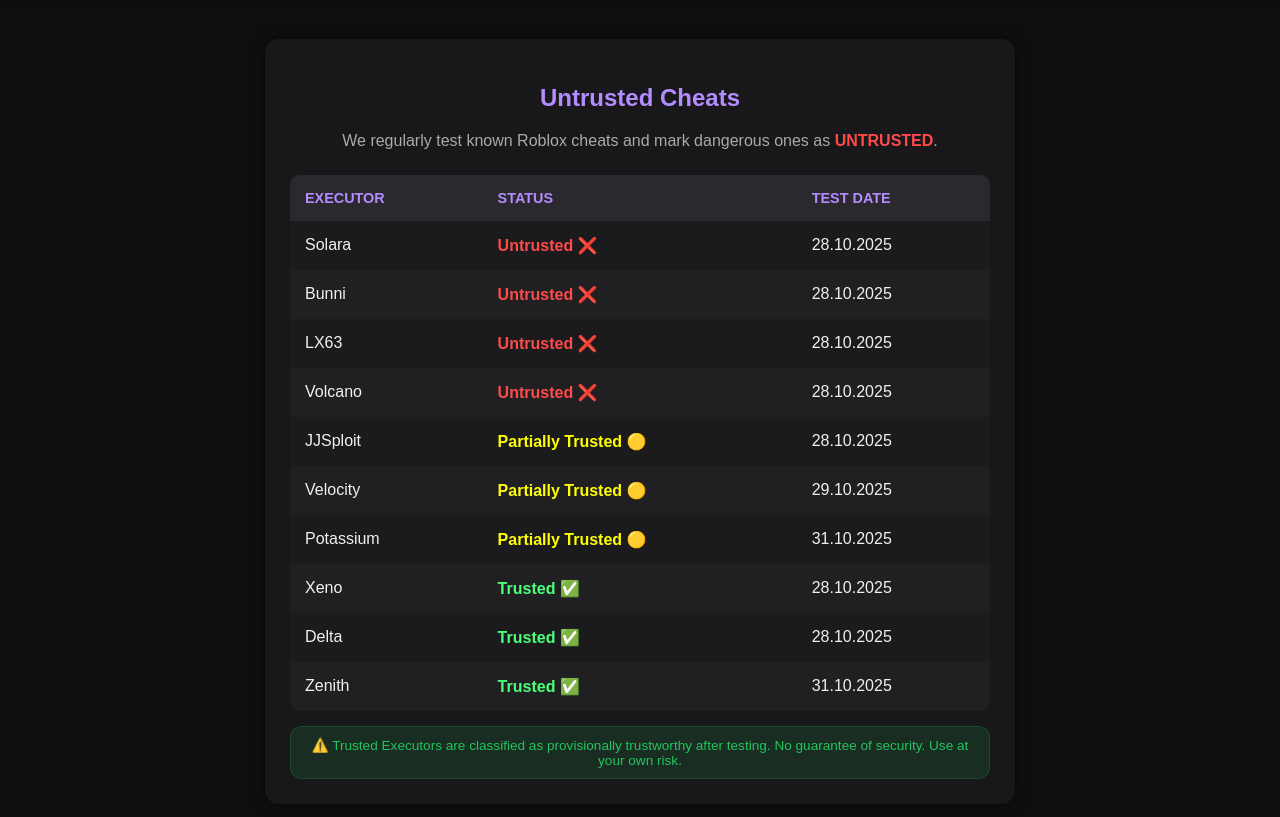
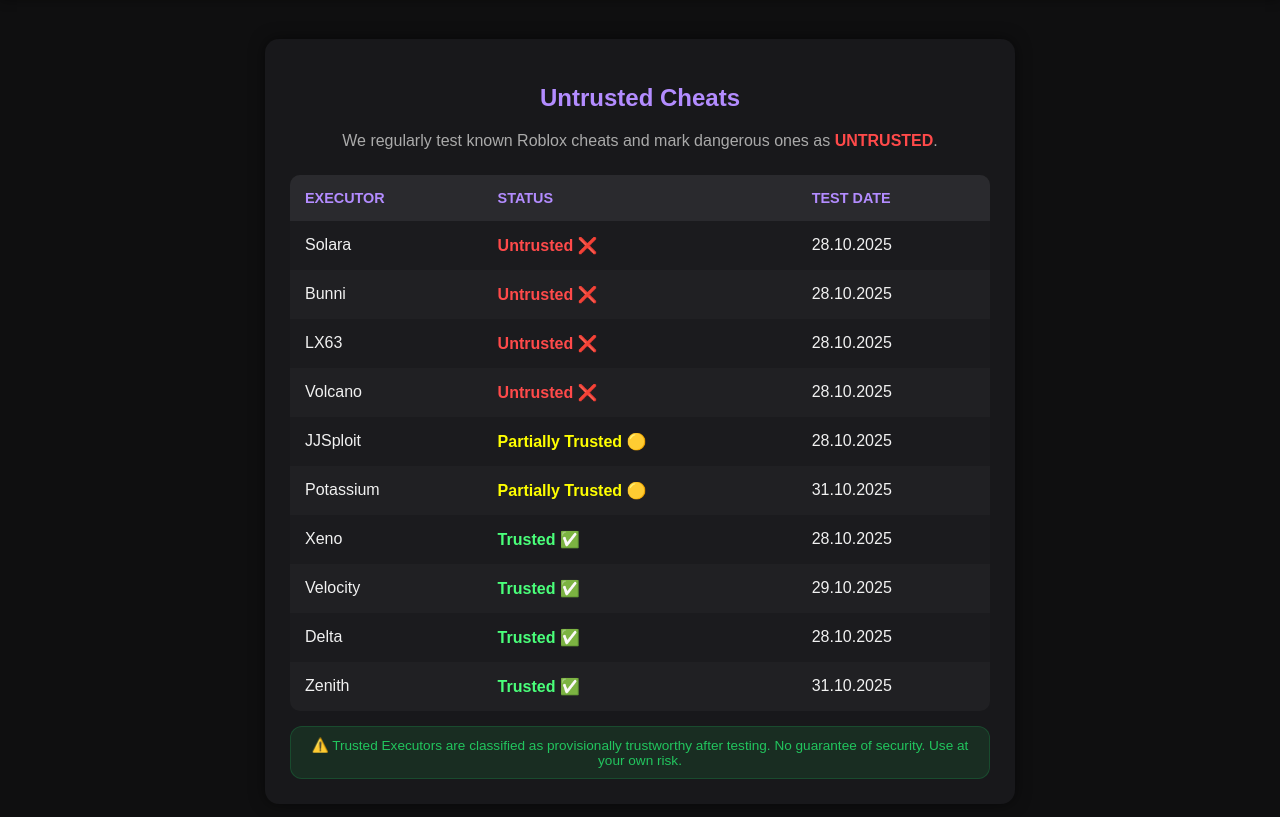
Before and after one commit to Nosch123/IsExecutortrusted, a website: page index.html in a window 1280 px wide. Shown: the part 81-898 px from the top of the page. Drawn offline with Linux system fonts and the light colour scheme.

Commit message:
index.html aktualisieren

```diff
--- a/index.html
+++ b/index.html
@@ -186,11 +186,6 @@
         <td>28.10.2025</td>
     </tr>
     <tr>
-        <td>Velocity</td>
-        <td class="status-neutral">Partially Trusted 🟡</td>
-        <td>29.10.2025</td>
-    </tr>
-    <tr>
         <td>Potassium</td>
         <td class="status-neutral">Partially Trusted 🟡</td>
         <td>31.10.2025</td>
@@ -199,6 +194,11 @@
         <td>Xeno</td>
         <td class="status-trusted">Trusted ✅</td>
         <td>28.10.2025</td>
+    </tr>
+    <tr>
+        <td>Velocity</td>
+        <td class="status-trusted">Trusted ✅</td>
+        <td>29.10.2025</td>
     </tr>
     <tr>
         <td>Delta</td>
```
